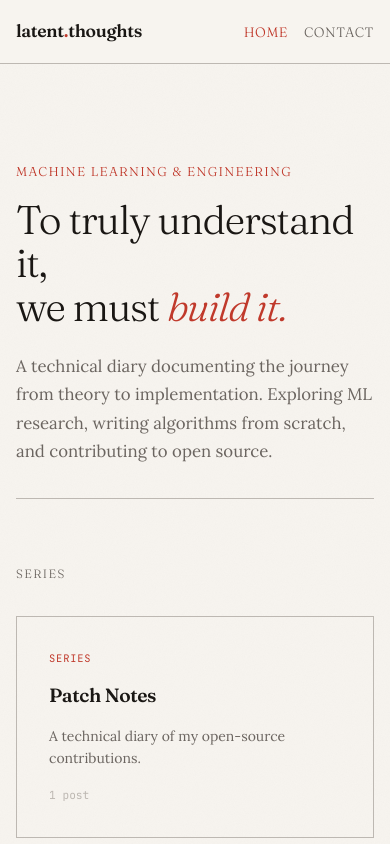
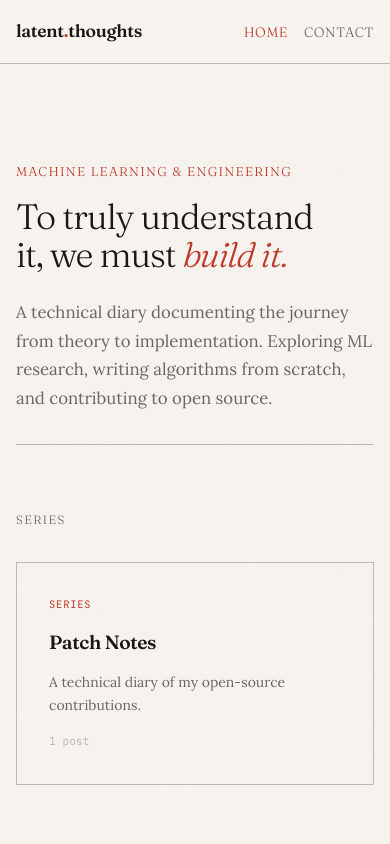
Before and after one commit to AlanPonnachan/latent-thoughts, a React (Vite) app: page /#/ in a window 390 px wide. Shown: the top 844 px of the page. Built offline with nearby package versions, Linux system fonts and the light colour scheme.

Commit message:
fix quote view problem on small screens

```diff
--- a/src/pages/HomePage.jsx
+++ b/src/pages/HomePage.jsx
@@ -8,8 +8,7 @@ export default function HomePage() {
        <section className="home-hero">
         <p className="home-hero__eyebrow">Machine Learning & Engineering</p>
         <h1 className="home-hero__title">
-          To truly understand it,<br />
-          we must <em>build it.</em>
+          To truly understand it, we must <em>build it.</em>
         </h1>
         <p className="home-hero__desc">
           A technical diary documenting the journey from theory to implementation.
--- a/src/styles/main.css
+++ b/src/styles/main.css
@@ -190,11 +190,12 @@ img { max-width: 100%; height: auto; }
 .home-hero__title {
   font-family: var(--font-display);
   font-weight: 300;
-  font-size: clamp(2.5rem, 6vw, 4.5rem);
+  font-size: clamp(2.2rem, 6vw, 4.5rem);
   line-height: 1.08;
   letter-spacing: -0.03em;
   color: var(--ink);
   margin-bottom: var(--sp-6);
+  text-wrap: balance;
 }
 
 .home-hero__title em {
```
